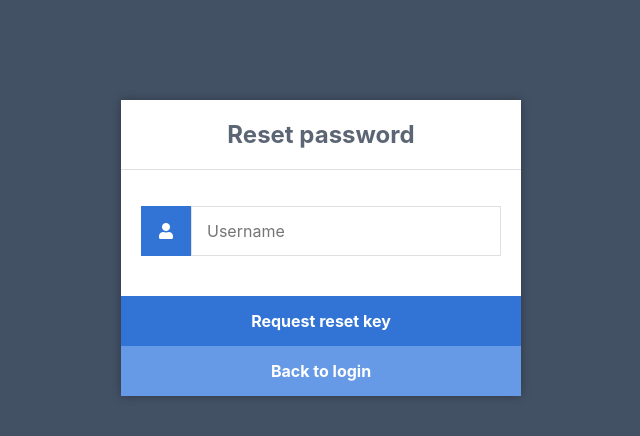
After one commit to Coolpix7000/college-lessons, a PHP site: page /projects/movie_db_application/reset_password.php?view=request in a window 1280 px wide. The commit adds this page. Shown: the top 436 px of the page, without its empty margins (319-959 px from the left). Run offline with PHP 8.4, Linux system fonts and the light colour scheme.

Commit message:
Week 14, continued Movies project

```diff
--- a/index.php
+++ b/index.php
@@ -158,7 +158,11 @@
             <h2>Week twelve</h2>
             <a href="week_twelve/lamp_check.php">Task - Lamp check</a>
             <br>
-
+        </div>
+        <div class="columns col">
+            <h2>Week fourteen</h2>
+            <a href="week_fourteen/pay_calculator.php">Task - Pay calculator</a>
+            <br>
         </div>
         <div class="column">
             <h2>Projects</h2>
--- a/projects/movie_db_application/index.html
+++ b/projects/movie_db_application/index.html
@@ -9,7 +9,7 @@
     <body>
         <div class="login">
 			<h1>Login</h1>
-			<form action="authenticate.php" method="post">
+			<form action="authenticate.php?action=login" method="post">
 				<label for="username">
 					<i class="fas fa-user"></i>
 				</label>
@@ -19,8 +19,9 @@
 				</label>
 				<input type="password" name="password" placeholder="Password" id="password" required>
 				<input type="submit" value="Login">
+				<a class="reset_login" href="reset_password.php?view=request">Reset password</a>
             </form>
-            <a class="reset_login" href="index.php?view=reset_password">Reset password</a>
+
 		</div>
     </body>
 </html>
--- a/projects/movie_db_application/login.css
+++ b/projects/movie_db_application/login.css
@@ -46,7 +46,7 @@ body {
 .login form input[type="submit"] {
     width: 100%;
     padding: 15px;
-   margin-top: 20px;
+    margin-top: 20px;
     background-color: #3274d6;
     border: 0;
     cursor: pointer;
@@ -59,8 +59,18 @@ body {
     transition: background-color 0.2s;
 }
 
-.reset_login {
-    position: relative;
-    color: #435165;
+.login .reset_login {
     text-align: center;
+    text-decoration: none;
+    width: 100%;
+    padding: 15px;
+    background-color: #669ae7;
+    border: 0;
+    cursor: pointer;
+    font-weight: bold;
+    color: #ffffff;
+    transition: background-color 0.2s;
 }
+.login .reset_login:hover {
+  background-color: #5381c5;
+}
--- /dev/null
+++ b/projects/movie_db_application/reset_password.php
@@ -0,0 +1,44 @@
+<!doctype html>
+<html>
+    <head>
+        <meta charset="utf-8">
+        <title>Movies database reset password</title>
+        <link rel="stylesheet" type="text/css" href="login.css">
+        <link rel="stylesheet" href="https://use.fontawesome.com/releases/v5.7.1/css/all.css">
+	</head>
+    <body>
+	<?php
+		if($_GET['view'] == 'request') {
+			$content = '<div class="login">
+							<h1>Reset password</h1>
+							<form action="authenticate.php?action=request_token" method="post">
+								<label for="username">
+									<i class="fas fa-user"></i>
+								</label>
+								<input type="text" name="username" placeholder="Username" id="username" required>
+
+								<input type="submit" value="Request reset key">
+								<a class="reset_login" href="index.html">Back to login</a>
+							</form>
+						</div>';
+
+		} else if($_GET['view'] == 'reset') {
+			$content = '<div class="login">
+										<h1>Reset password</h1>
+										<form action="authenticate.php?action=reset_password" method="post">
+											<label for="username">
+												<i class="fas fa-user"></i>
+											</label>
+											<input type="text" name="username" placeholder="Username" id="username" required>
+
+											<input type="submit" value="Request reset key">
+											<a class="reset_login" href="index.html">Back to login</a>
+										</form>
+									</div>';
+		} else {
+			$content = 'Nothing to see here.';
+		}
+		echo($content);
+	?>
+    </body>
+</html>
```
Also changed, not shown: projects/movie_db_application/authenticate.php (+52 -7 lines), projects/movie_db_application/private/actions/db_actions.php (+1 -9 lines), projects/movie_db_application/private/model/db_functions.php (+0 -11 lines), setup_files/movies_db.sql (+29 -4 lines), week_fourteen/pay_calculator.php (added, +20 -0 lines).
